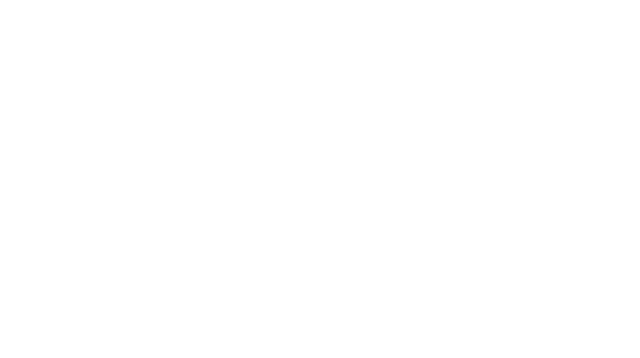
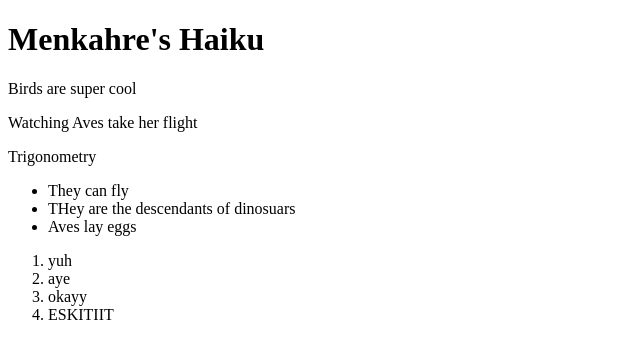
Before and after one commit to avianEnthusiast/SavvyCode, a plain HTML site: page index.html in a window 1280 px wide. Shown: the whole page, without its empty margins (0-640 px from the left). Drawn offline with Linux system fonts and the light colour scheme.

Commit message:
Haiku Website

```diff
--- a/index.html
+++ b/index.html
@@ -4,9 +4,27 @@
     <meta charset="UTF-8">
     <meta name="viewport" content="width=device-width, initial-scale=1.0">
     <meta http-equiv="X-UA-Compatible" content="ie=edge">
-  <title>Document</title>
+    <title>Avian Encoder</title>
   </head>
   <body>
+    <h1>Menkahre's Haiku</h1>
 
+    <p>Birds are super cool</p>
+
+    <p>Watching Aves take her flight</p>
+
+    <p>Trigonometry</p>
+    <ul>
+      <li>They can fly</li>
+      <li>THey are the descendants of dinosuars
+      </li>
+      <li>Aves lay eggs</li>
+    </ul>
+    <ol>
+      <li>yuh</li>
+      <li>aye</li>
+      <li>okayy</li>
+      <li>ESKITIIT</li>
+    </ol>
   </body>
 </html>
```
Lines whose indentation alone changed are shown as unchanged.
